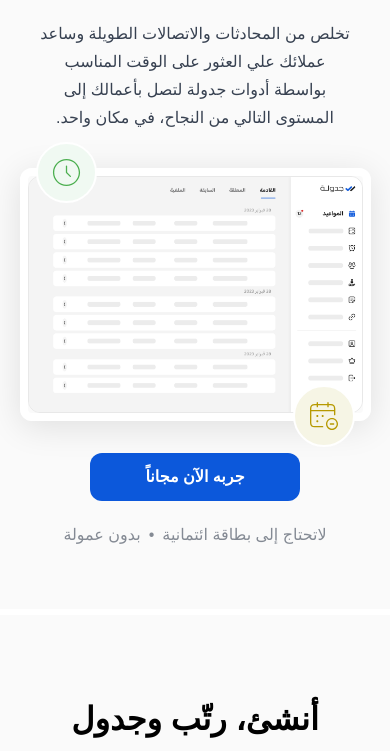
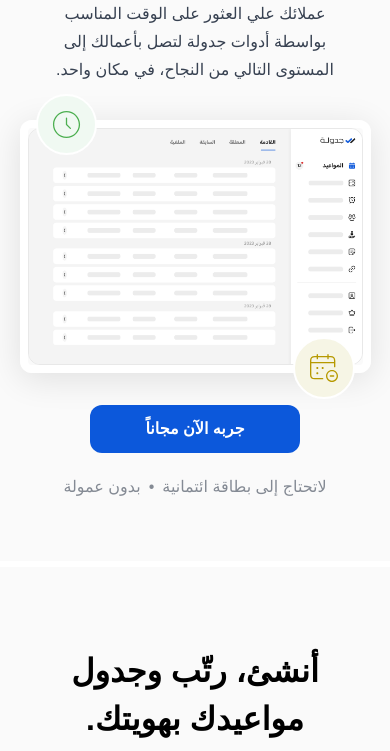
Before and after one commit to HossamMahmoudkhedr/jadwala, a plain HTML site: page index.html in a window 390 px wide. Shown: the part 236-987 px from the top of the page. Drawn offline with Linux system fonts and the light colour scheme; a web font is replaced by a local one.

Commit message:
modify hero section

```diff
--- a/index.html
+++ b/index.html
@@ -158,7 +158,7 @@
 			<!-- End navbar -->
 			<!-- Start Hero section -->
 			<div
-				class="custom-section lg:h-[100vh] flex justify-center items-center text-center relative lg:pt-16 pt-[11rem] pb-10">
+				class="custom-section lg:h-[100vh] flex justify-center items-center text-center relative lg:pt-16 pt-32 pb-10">
 				<span
 					class="hidden lg:absolute-circle top-36 xl:right-80 lg:right-48 bg-[#f0f4f9] p-5">
 					<svg
```
Also changed, not shown: src/output.css.
